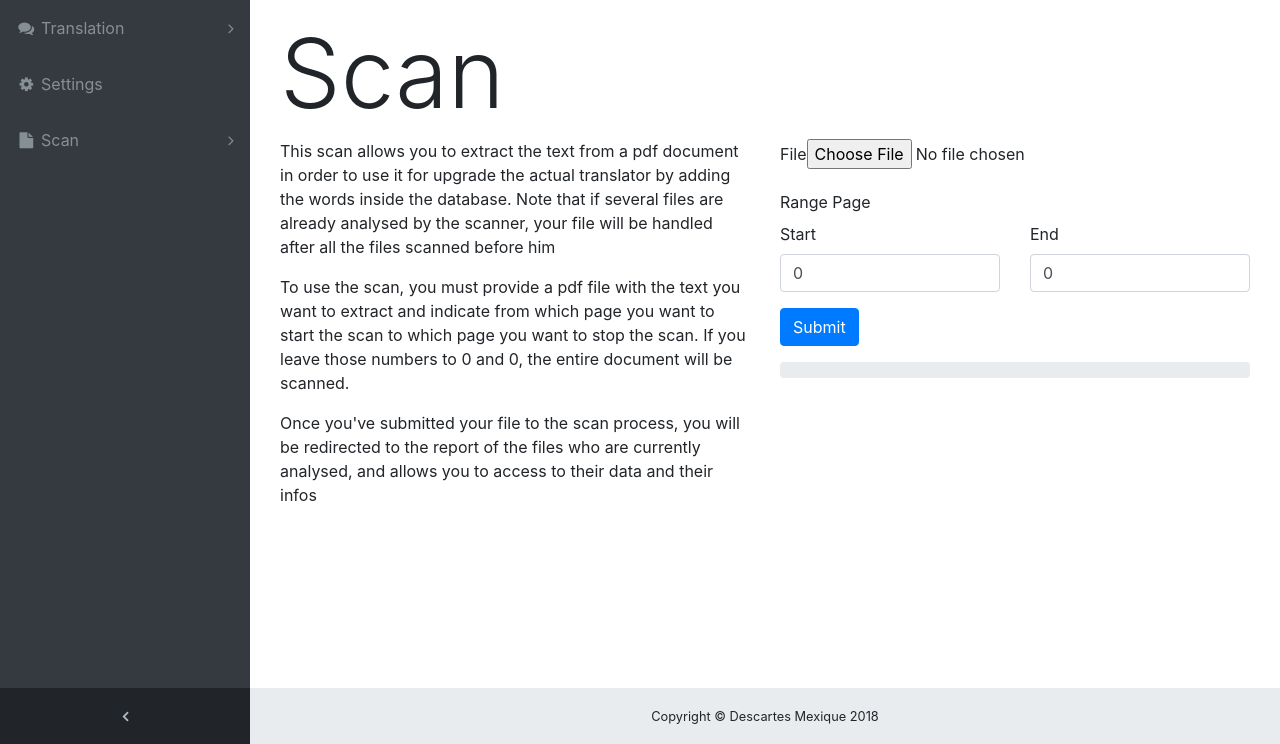
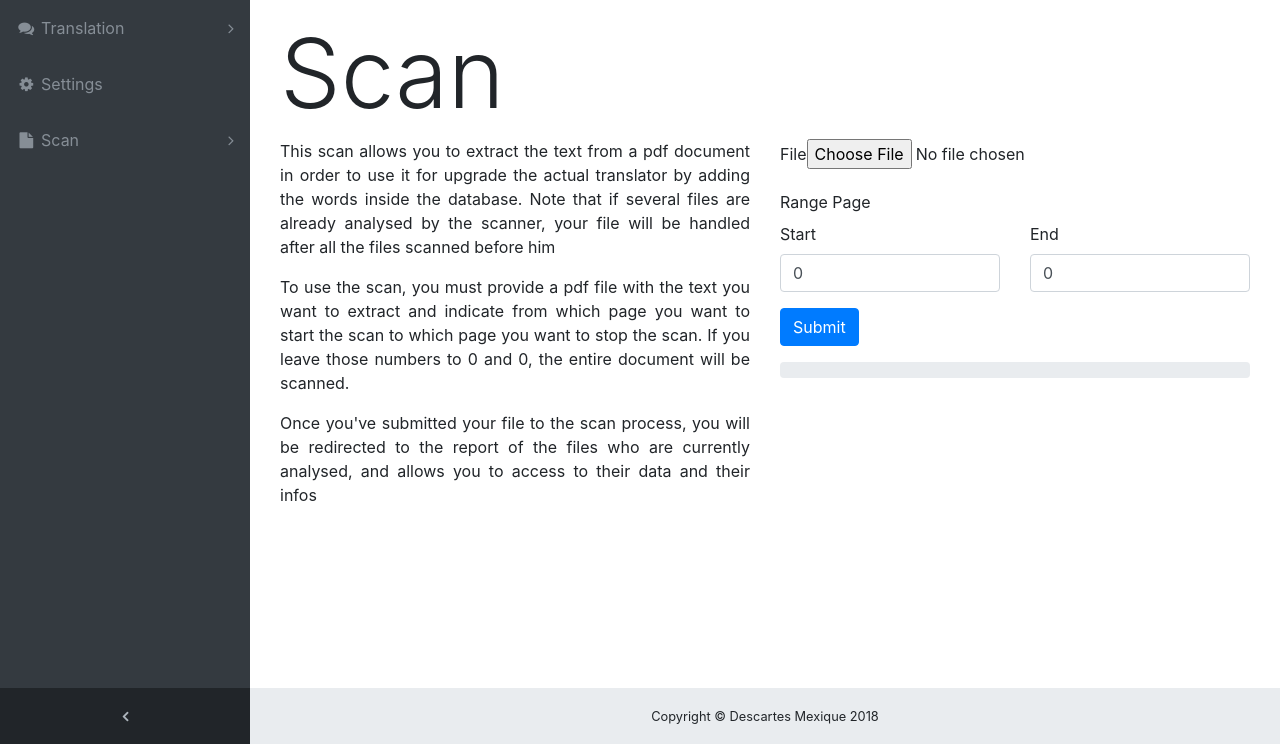
Before and after one commit to Hugo291/Projet_Descartes_Maya, a Flask app: page /scan/ in a window 1280 px wide. Shown: the part 56-800 px from the top of the page. Run offline with Flask 2, Linux system fonts and the light colour scheme; some libraries are stand-ins or nearby versions.

Commit message:
fix text upload file

```diff
--- a/app/templates/scan/upload.html
+++ b/app/templates/scan/upload.html
@@ -24,7 +24,7 @@
       </div>
 
       <div class="row">
-        <div class="col-md-6 align-middle">
+        <div class="col-md-6 text-justify">
             <p>This scan allows you to extract the text from a pdf document in order to use it for upgrade the actual translator by adding the words inside the database. Note that if several files are already analysed by the scanner, your file will be handled after all the files scanned before him</p>
             <p>To use the scan, you must provide a pdf file with the text you want to extract and indicate from which page you want to start the scan to which page you want to stop the scan. If you leave those numbers to 0 and 0, the entire document will be scanned.</p>
             <p>Once you've submitted your file to the scan process, you will be redirected to the report of the files who are currently analysed, and allows you to access to their data and their infos</p>
```
